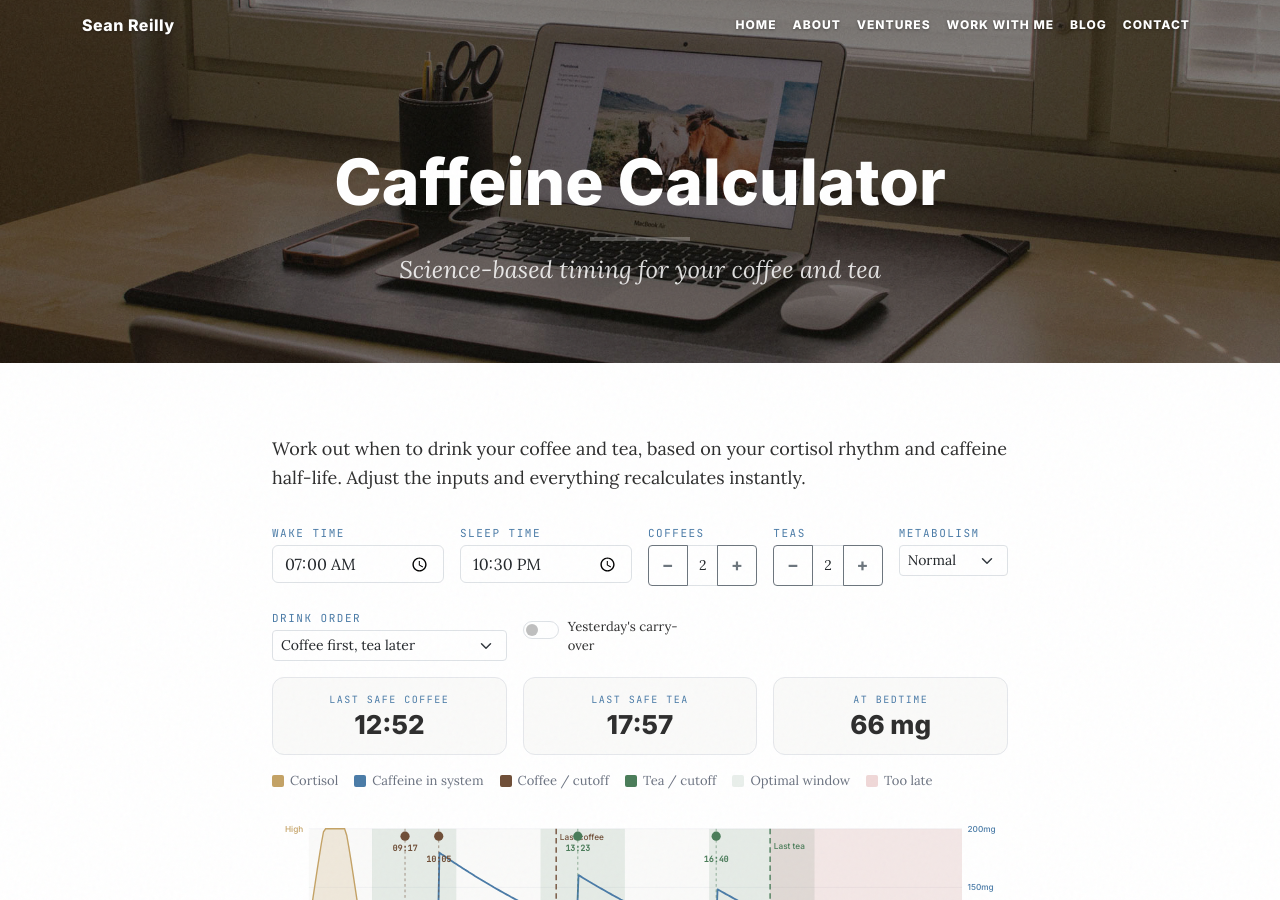
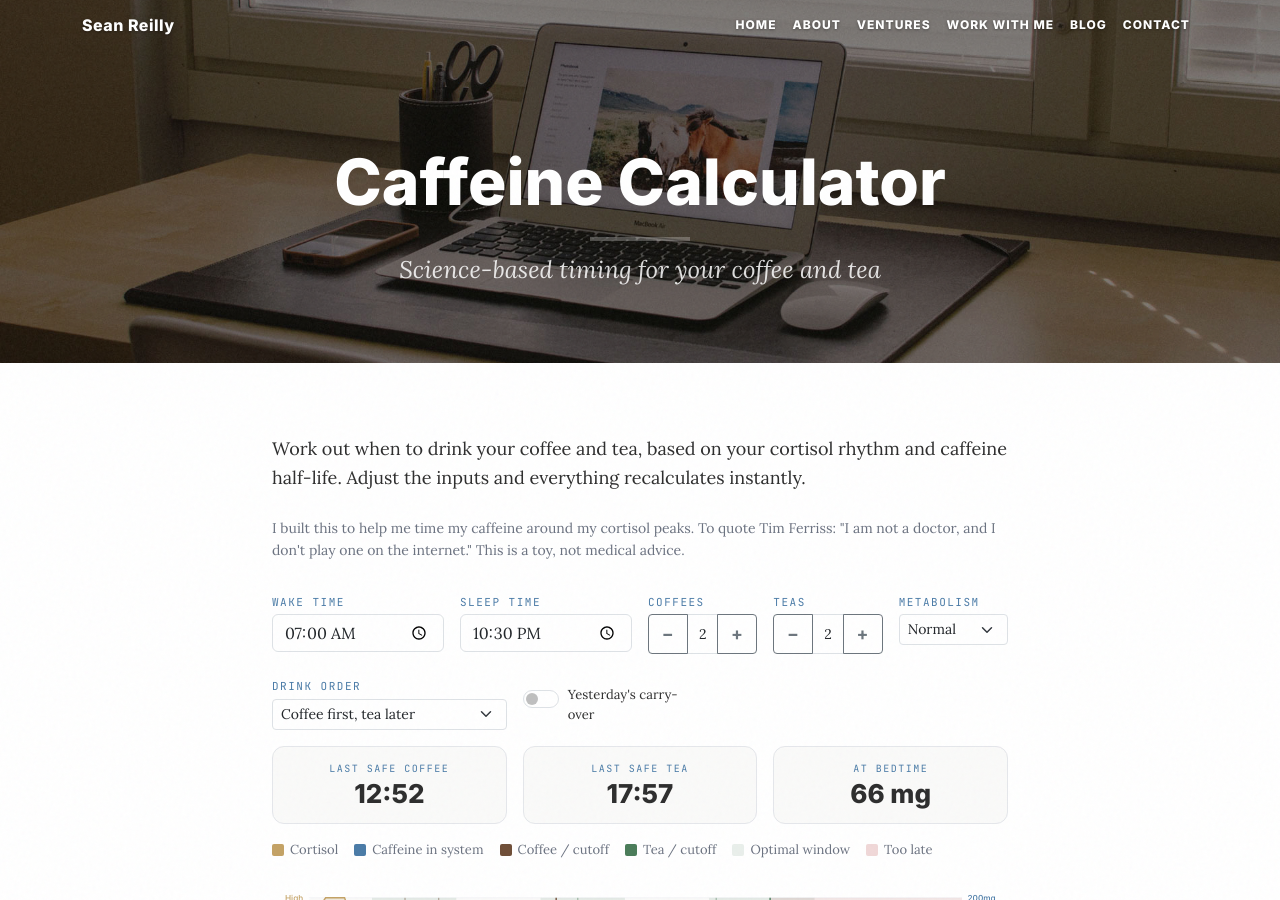
Before and after one commit to seanreillyesq/seanreillyesq.github.io, a Jekyll site: the page built from caffeine.html, in a window 1280 px wide and 900 px high. Built offline with Jekyll 4.4.1, drawn with Linux system fonts in a browser that asks for light colours.

Commit message:
Add disclaimer line with Tim Ferriss quote to caffeine calculator

```diff
--- a/caffeine.html
+++ b/caffeine.html
@@ -166,6 +166,7 @@ hidden: true
 </style>
 
 <p class="caffeine-intro">Work out when to drink your coffee and tea, based on your cortisol rhythm and caffeine half-life. Adjust the inputs and everything recalculates instantly.</p>
+<p class="caffeine-intro" style="font-size:0.875rem; color:var(--color-text-muted, #6B7280);">I built this to help me time my caffeine around my cortisol peaks. To quote Tim Ferriss: "I am not a doctor, and I don't play one on the internet." This is a toy, not medical advice.</p>
 
 <!-- Inputs -->
 <div class="caffeine-inputs">
```
